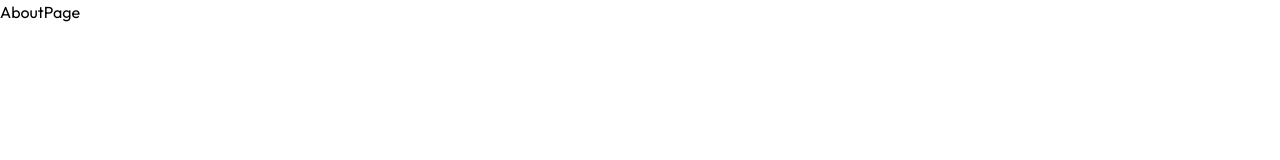
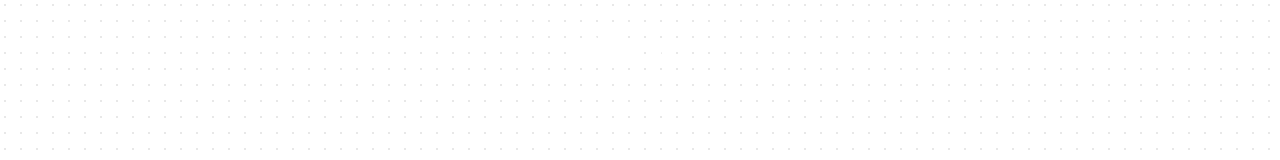
Before and after one commit to dsptanmay/Mini-Project-B4, a Next.js app: page /about in a window 1280 px wide. Shown: the top 160 px of the page. Built offline with nearby package versions, Linux system fonts and the light colour scheme.

Commit message:
updated about page

```diff
--- a/src/app/about/page.tsx
+++ b/src/app/about/page.tsx
@@ -1,9 +1,11 @@
-import React from 'react'
+import React from "react";
 
 const AboutPage = () => {
   return (
-    <div>AboutPage</div>
-  )
-}
+    <div className="h-screen w-screen dark:bg-black dark:bg-dot-white/[0.2] bg-white bg-dot-black/[0.2] p-5">
+      <h1 className="font-bold text-5xl text-center text-white">About</h1>
+    </div>
+  );
+};
 
-export default AboutPage
+export default AboutPage;
```
